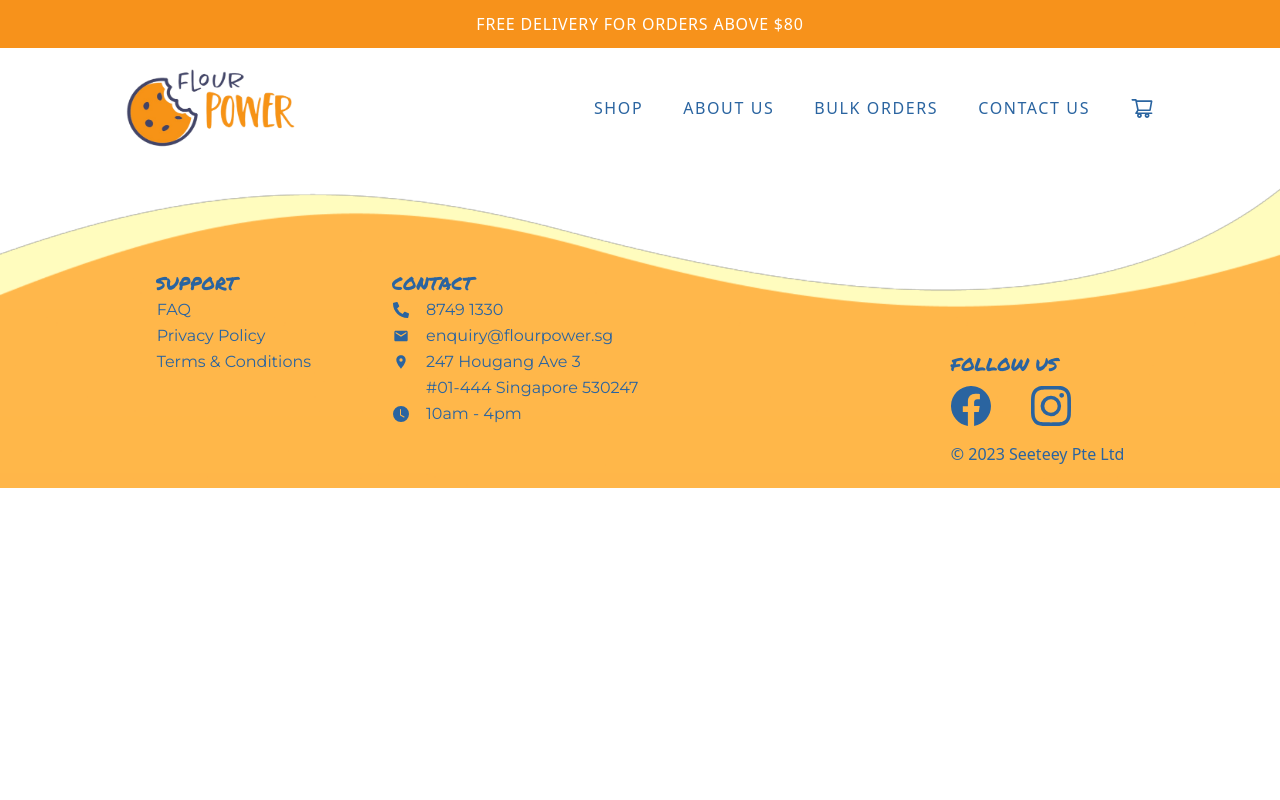
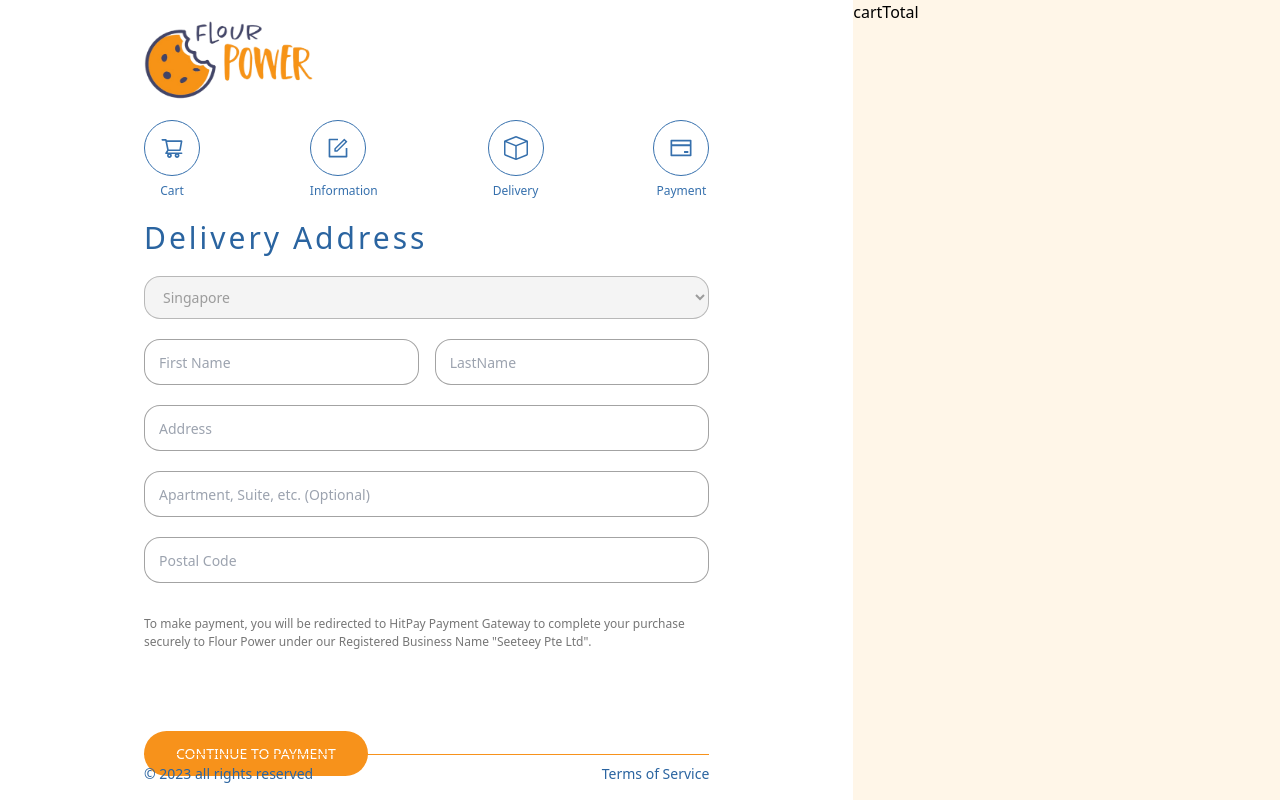
Before and after one commit to SamuelPhua/Client, a React (Vite) app: page /checkout in a window 1280 px wide. Built offline with nearby package versions, Linux system fonts and the light colour scheme.

Commit message:
Added Checkout and Home.jsx (placeholder until Leon updates)

```diff
--- a/src/App.jsx
+++ b/src/App.jsx
@@ -1,8 +1,9 @@
-import React from "react";
+import React, { useState } from "react";
 
 import { Routes, Route } from "react-router-dom";
 import ShippingAlert from "./Components/ShippingAlert";
 import Header from "./Components/Header";
+import Home from "./Components/Home";
 import Shop from "./Components/Shop";
 import Product from "./Components/Product";
 import AboutUs from "./Components/AboutUs";
@@ -12,14 +13,18 @@ import FAQ from "./Components/footerPages/FAQ";
 import PrivacyPolicy from "./Components/footerPages/PrivacyPolicy";
 import TermsAndConditions from "./Components/footerPages/TermsAndConditions";
 import Footer from "./Components/Footer";
-import Shipping from "./Components/Shipping";
+import Checkout from "./Components/Checkout";
 
 function App() {
+  const [showShipAlert, setShowShipAlert] = useState(true);
+  const [showNav, setShowNav] = useState(true);
+  const [showFooter, setShowFooter] = useState(true);
   return (
     <div className="App">
-      <ShippingAlert />
-      <Header />
+      {showShipAlert && <ShippingAlert />}
+      {showNav && <Header />}
       <Routes>
+        <Route path="/" element={<Home />}></Route>
         <Route path="shop" element={<Shop />}></Route>
         <Route path="product/:name" element={<Product />}></Route>
         <Route path="about-us" element={<AboutUs />}></Route>
@@ -28,8 +33,18 @@ function App() {
         <Route path="faq" element={<FAQ />}></Route>
         <Route path="privacy-policy" element={<PrivacyPolicy />}></Route>
         <Route path="t&c" element={<TermsAndConditions />}></Route>
+        <Route
+          path="checkout"
+          element={
+            <Checkout
+              setShowShipAlert={setShowShipAlert}
+              setShowNav={setShowNav}
+              setShowFooter={setShowFooter}
+            />
+          }
+        ></Route>
       </Routes>
-      <Footer />
+      {showFooter && <Footer />}
     </div>
   );
 }
--- a/src/Components/Shipping.jsx
+++ b/src/Components/Checkout.jsx
@@ -1,4 +1,4 @@
-import React from "react";
+import React, { useEffect } from "react";
 import CartHeader from "./cart/CartHeader";
 import CartProgressBar from "./cart/CartProgressBar";
 import CartContactInfo from "./cart/CartContactInfo";
@@ -7,7 +7,12 @@ import CartDeliveryAddress from "./cart/CartDeliveryAddress";
 import CartFooter from "./cart/CartFooter";
 import CartTotal from "./cart/CartTotal";
 
-const Shipping = () => {
+const Shipping = ({ setShowShipAlert, setShowNav, setShowFooter }) => {
+  useEffect(() => {
+    setShowShipAlert(false);
+    setShowNav(false);
+    setShowFooter(false);
+  });
   return (
     <div className="motion-safe:animate-fadeIn">
       <div className="grid grid-cols-3 h-screen">
--- /dev/null
+++ b/src/Components/Home.jsx
@@ -0,0 +1,7 @@
+import React from "react";
+
+const Home = () => {
+  return <div>Home</div>;
+};
+
+export default Home;
--- a/src/Components/cart/CartHeader.jsx
+++ b/src/Components/cart/CartHeader.jsx
@@ -1,13 +1,16 @@
 import React from "react";
+import { Link } from "react-router-dom";
 
 const CartHeader = () => {
   return (
     <div className="my-5">
-      <img
-        src="src/assets/FlourPowerLogo.png"
-        alt="logo"
-        className="w-32 h-16 lg:w-44 lg:h-20"
-      ></img>
+      <Link to="/">
+        <img
+          src="src/assets/FlourPowerLogo.png"
+          alt="logo"
+          className="w-32 h-16 lg:w-44 lg:h-20"
+        ></img>
+      </Link>
     </div>
   );
 };
```
Also changed, not shown: src/assets/imagesCheckout/PaymentHitpay-QR.png (added).
